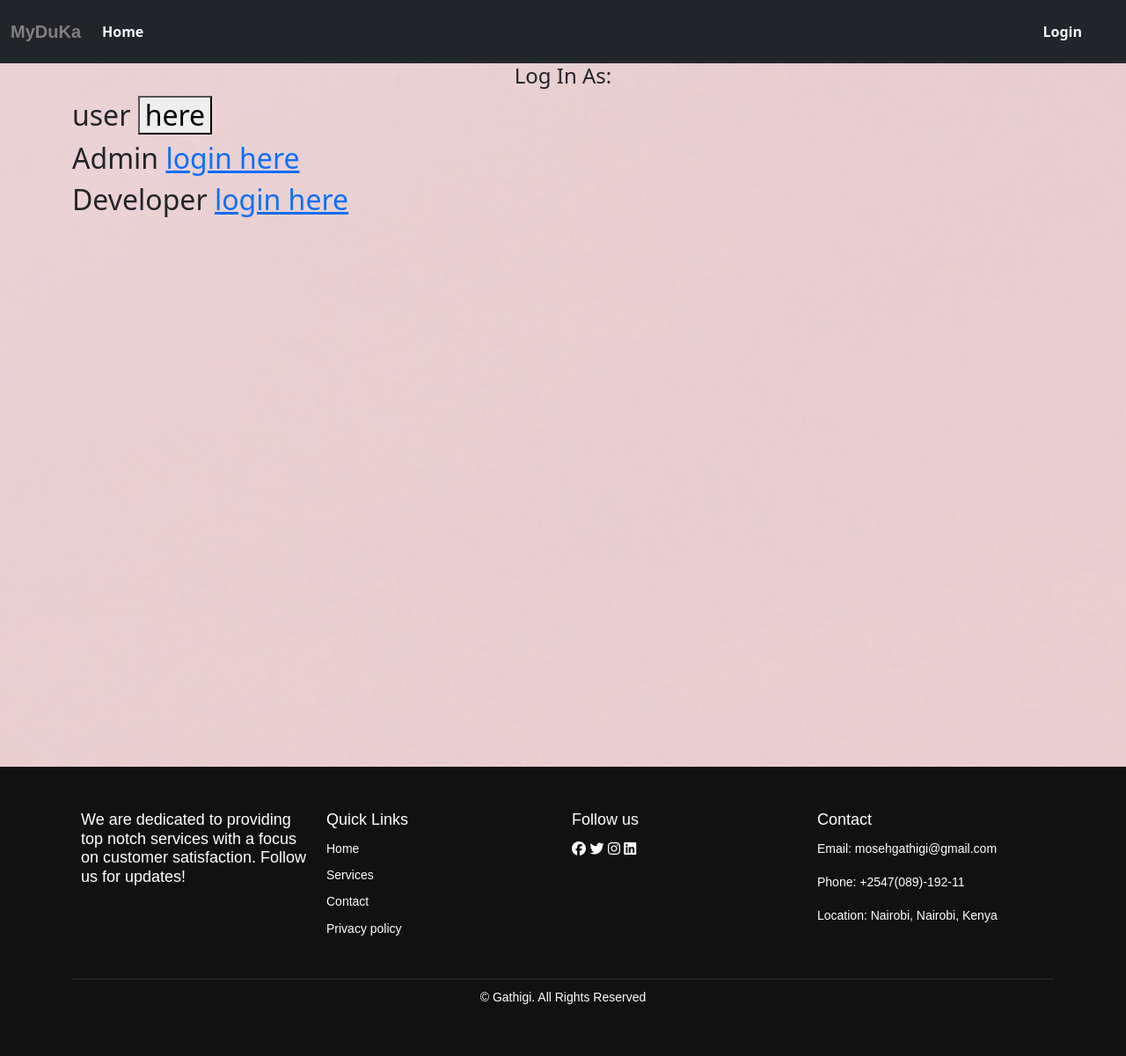
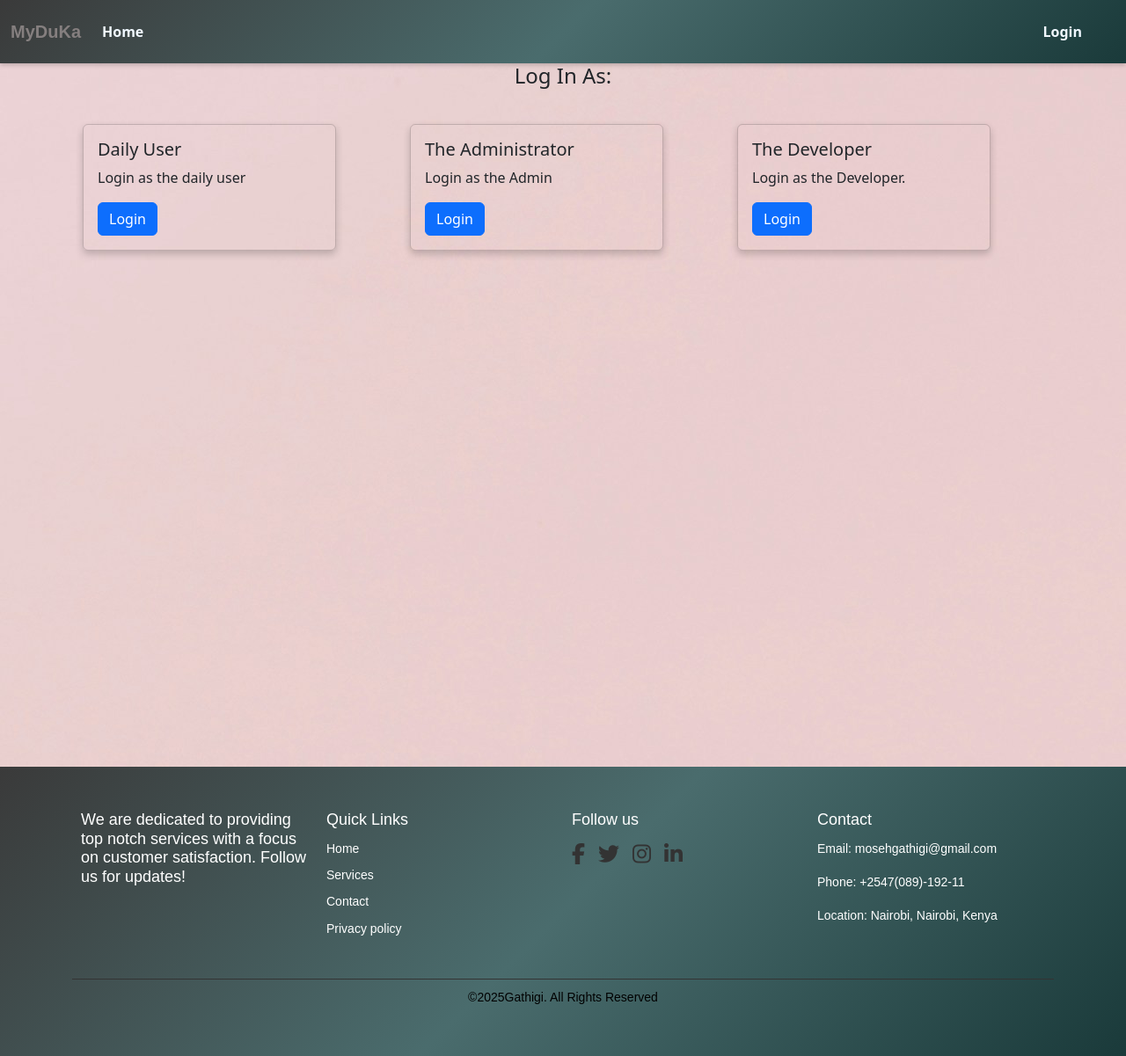
Before and after one commit to FinalStrategist/myduka, a Flask app: page / in a window 1280 px wide. Shown: the whole page at 88% size. Run offline with Flask 3, Linux system fonts and the light colour scheme; some libraries are stand-ins or nearby versions.

Commit message:
Added an admin and developers route

```diff
--- a/static/script.js
+++ b/static/script.js
@@ -0,0 +1,11 @@
+// Change Navbar Background on Scroll
+document.addEventListener('scroll', function () {
+  const navbar = document.querySelector('.navbar');
+  if (window.scrollY > 200) {
+    navbar.classList.remove('scrolled');
+  } else {
+    navbar.classList.add('scrolled');
+  }
+
+  document.getElementById('year').textContent = new Date().getFullYear();
+});
--- a/static/styles.css
+++ b/static/styles.css
@@ -1,5 +1,42 @@
+/* Initial Navbar Styles */
+.navbar {
+  position: sticky;
+  top: 0;
+  z-index: 1000;
+  transition: background-color 0.3s ease, box-shadow 0.3s ease;
+  background: linear-gradient(135deg, #3a3a3a, #4a6c6d, #1a3a3a);
+}
+
+/* Navbar Scrolled State */
+.navbar.scrolled {
+  background-color: #343a40; /* Dark background */
+  box-shadow: 0 2px 5px rgba(0, 0, 0, 0.2);
+}
+
+/* Link Hover Effects */
+.nav-link {
+  position: relative;
+  overflow: hidden;
+}
+
+.nav-link::after {
+  content: '';
+  position: absolute;
+  width: 0;
+  height: 2px;
+  background-color: #fff; /* Underline color */
+  bottom: 0;
+  left: 50%;
+  transition: width 0.3s ease, left 0.3s ease;
+}
+
+.nav-link:hover::after {
+  width: 100%;
+  left: 0;
+}
+
 .footer{
-    background-color: #111;
+    background: linear-gradient(135deg, #3a3a3a, #4a6c6d, #1a3a3a);
     color: #fff;
     padding: 40px 20px;
     font-family: Arial, Helvetica, sans-serif;
@@ -41,13 +78,28 @@
 .footer-column ul li a:hover{
     text-decoration: underline;
 }
-.social-icons a{
-    color: #fff;
+.social-icons {
+    display: flex;
+    gap: 15px;
+    /* justify-content: center; */
+    /* padding: 20px; */
+  }
 
-}
-.social-icons a:hover{
-    color: #1e90ff;
-}
+  .social-icon {
+    font-size: 24px;
+    color: #333; /* Icon color */
+    transition: transform 0.3s ease, color 0.3s ease;
+  }
+
+  .social-icon:hover {
+    color: #007bff; /* Change color on hover (example: blue) */
+    transform: scale(1.1); /* Slightly enlarge the icon */
+  }
+
+  .social-icon:focus {
+    outline: none; /* Remove focus outline for better aesthetics */
+  }
+
 .footer-bottom{
     text-align: center;
     margin-top: 20px;
@@ -55,3 +107,8 @@
     border-top: 1px solid #333;
     padding-top: 10px ;
 }
+
+.card{
+    background-color: transparent;
+    box-shadow: 0 4px 8px rgba(0, 0, 0, 0.2);
+}
--- a/templates/base.html
+++ b/templates/base.html
@@ -30,7 +30,7 @@
   </head>
   <body>
     {% block navbar %}
-    <nav class="navbar navbar-expand-lg bg-dark navbar-dark">
+    <nav class="navbar navbar-expand-lg navbar-dark">
       <div class="container-fluid">
         <a class="navbar-brand" href="#">Myduka</a>
         <button
@@ -45,9 +45,9 @@
           <span class="navbar-toggler-icon"></span>
         </button>
         <div class="collapse navbar-collapse" id="navbarNavDropdown">
-          <ul class="navbar-nav" style="margin-right: 0px;">
+          <ul class="navbar-nav ms-auto">
             <li class="nav-item">
-              <a class="nav-link active" aria-current="page" href="/">Home</a>
+              <a class="nav-link active" href="/">Home</a>
             </li>
             <li class="nav-item">
               <a class="nav-link" href="/dashboard">Dashboard</a>
@@ -59,7 +59,7 @@
               <a class="nav-link" href="/sales">Sales</a>
             </li>
             <li class="nav-item">
-              <a class="nav-link" href="/logout"> Logout</a>
+              <a class="nav-link" href="/logout">Logout</a>
             </li>
           </ul>
         </div>
@@ -113,10 +113,10 @@
         <div class="footer-column">
           <h3>Follow us</h3>
           <div class="social-icons">
-            <a href="#"><i  class="fab fa-facebook"></i></a>
-            <a href="#"><i  class="fab fa-twitter"></i></a>
-            <a href="#"><i  class="fab fa-instagram"></i></a>
-            <a href="#"><i  class="fab fa-linkedin"></i></a>
+            <a href="#" class="social-icon"><i class="fab fa-facebook-f"></i></a>
+            <a href="#" class="social-icon"><i class="fab fa-twitter"></i></a>
+            <a href="#" class="social-icon"><i class="fab fa-instagram"></i></a>
+            <a href="#" class="social-icon"><i class="fab fa-linkedin-in"></i></a>
           </div>
         </div>
 
@@ -129,7 +129,7 @@
       </div>
 
         <div class="footer-bottom">
-          <p>&copy; Gathigi. All Rights Reserved </p>
+          <p style="color: black;">&copy;<span id="year"></span>Gathigi. All Rights Reserved </p>
         </div>
     </div>
     </footer>
@@ -146,5 +146,6 @@
     integrity="sha384-0pUGZvbkm6XF6gxjEnlmuGrJXVbNuzT9qBBavbLwCsOGabYfZo0T0to5eqruptLy"
     crossorigin="anonymous"
   ></script>
+  <script src="../static/script.js"></script>
   </body>
 </html>
--- a/templates/index.html
+++ b/templates/index.html
@@ -58,16 +58,40 @@
 {% block body %}
     <div class="banner" style="background: url(../static/images/background2.jpg); height: 100vh; width: 100%; object-fit: cover;">
         <h4 align="center">Log In As: </h4>
-        <div class="container">
-          <h2>user <a href="{{ url_for('login')}}"><button>here</button></a></h2>
-          <h2>Admin <a href="{{ url_for('login')}}">login here</a></h2>
-          <h2>Developer <a href="{{ url_for('login')}}">login here</a></h2>
-
-
+        <div class="container" style="margin-top: 40px;">
+      <div class="container">
+        <div class="row">
+          <div class="col">
+            <div class="card" style="width: 18rem;">
+              <div class="card-body">
+                <h5 class="card-title">Daily User</h5>
+                <p class="card-text">Login as the daily user</p>
+                <a href="{{ url_for('login')}}" class="btn btn-primary">Login</a>
+              </div>
+            </div>
+          </div>
+          <div class="col">
+            <div class="card" style="width: 18rem;">
+              <div class="card-body">
+                <h5 class="card-title">The Administrator</h5>
+                <p class="card-text">Login as the Admin</p>
+                <a href="#" class="btn btn-primary">Login</a>
+              </div>
+            </div>
+          </div>
+          <div class="col">
+            <div class="card" style="width: 18rem;">
+              <div class="card-body">
+                <h5 class="card-title">The Developer</h5>
+                <p class="card-text">Login as the Developer.</p>
+                <a href="#" class="btn btn-primary">Login</a>
+              </div>
+            </div>
+          </div>
         </div>
+      </div>
     </div>
-
-
+  </div>
 
     <script
       src="https://cdn.jsdelivr.net/npm/@popperjs/core@2.11.8/dist/umd/popper.min.js"
```
